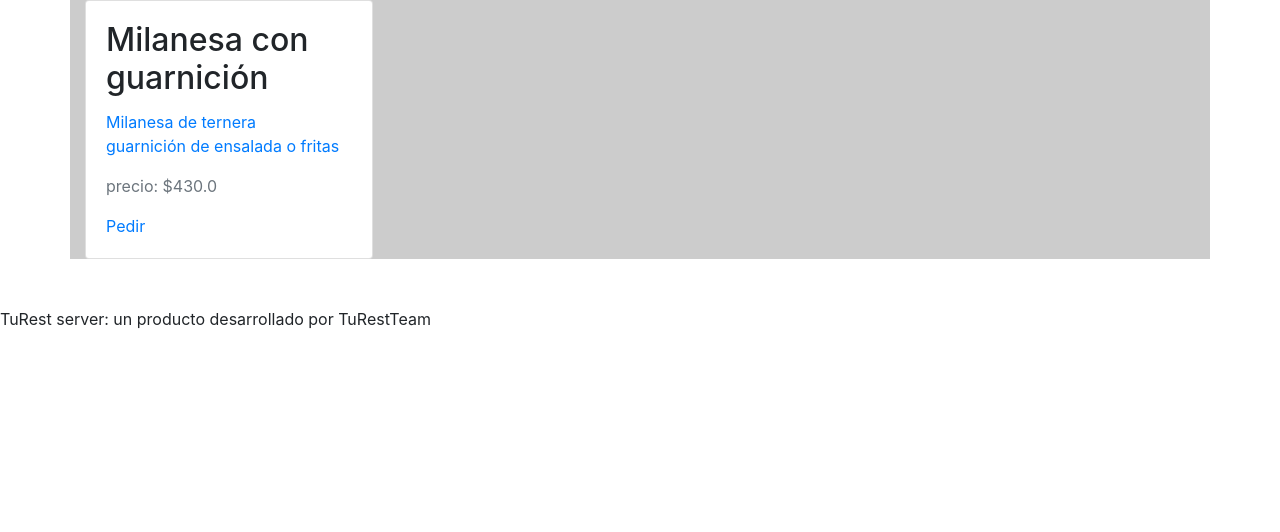
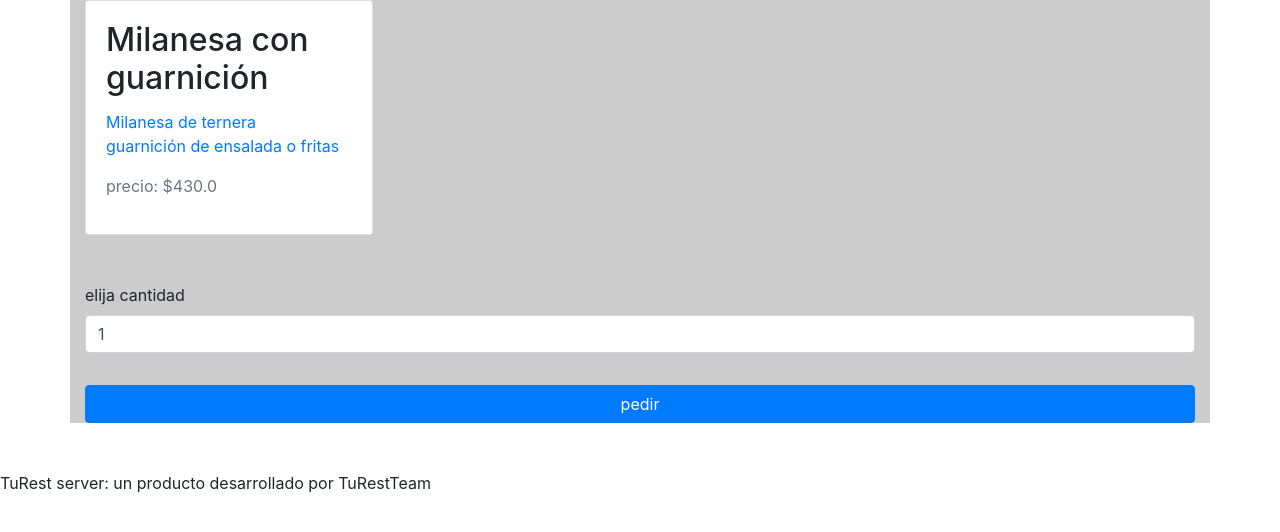
Before and after one commit to LeaTex/UNQ-iisoft-2021c1-turest, a Django app: page /itemView/1/ in a window 1280 px wide. Shown: the top 532 px of the page. Run offline with Django 3.2, Linux system fonts and the light colour scheme; data comes from the database, SQL or seed files in the repository; both versions use the stored data as it was after the commit; some libraries are stand-ins or nearby versions.

Commit message:
agrega productos al carrito

```diff
--- a/portal/templates/portal/itemView.html
+++ b/portal/templates/portal/itemView.html
@@ -7,7 +7,29 @@
 			<p class="text-primary">{{item.description|linebreaksbr}}</p>
 			<p class="text-secondary">precio: ${{item.price}}</p>
 		</article>
-		<a href="{% url 'itemList' %}" class="card-link">Pedir</a>
+
 	</div>
 </div>
+
+
+<form action="" method="post">{% csrf_token %}
+<input type="hidden" name="item" value="{{item.pk}}" />
+
+<div class="row mt-5">
+<div class="col">
+<div class="form-group">
+
+<label for="cantidad">elija cantidad</label>
+<input type="number" name="cantidad" id="cantidad" value=1 min=1 max=20 class="form-control" />
+</div>
+</div>
+</div>
+
+<div class="row mt-3">
+<div class="col-12 text-center">
+<input type="submit" class="btn btn-primary btn-block" value="pedir" />
+</div>
+</div>
+
+</form>
 {% endblock %}
--- a/portal/views.py
+++ b/portal/views.py
@@ -8,4 +8,12 @@ def home(request):
 
 #@login_required
 def itemView(request, pk):
-    return render(request, 'portal/itemView.html', {'item': get_object_or_404 (Item, pk=pk)})
+    if request.method == "POST":
+        pedido = (request.POST['item'], request.POST['cantidad'])
+        if "pedidos" in request.session:
+            request.session["pedidos"].append(pedido)
+        else:
+            request.session["pedidos"] = [pedido]
+        return redirect('home')
+    else:
+        return render(request, 'portal/itemView.html', {'item': get_object_or_404(Item, pk=pk)})
```
Also changed, not shown: db.sqlite3.
